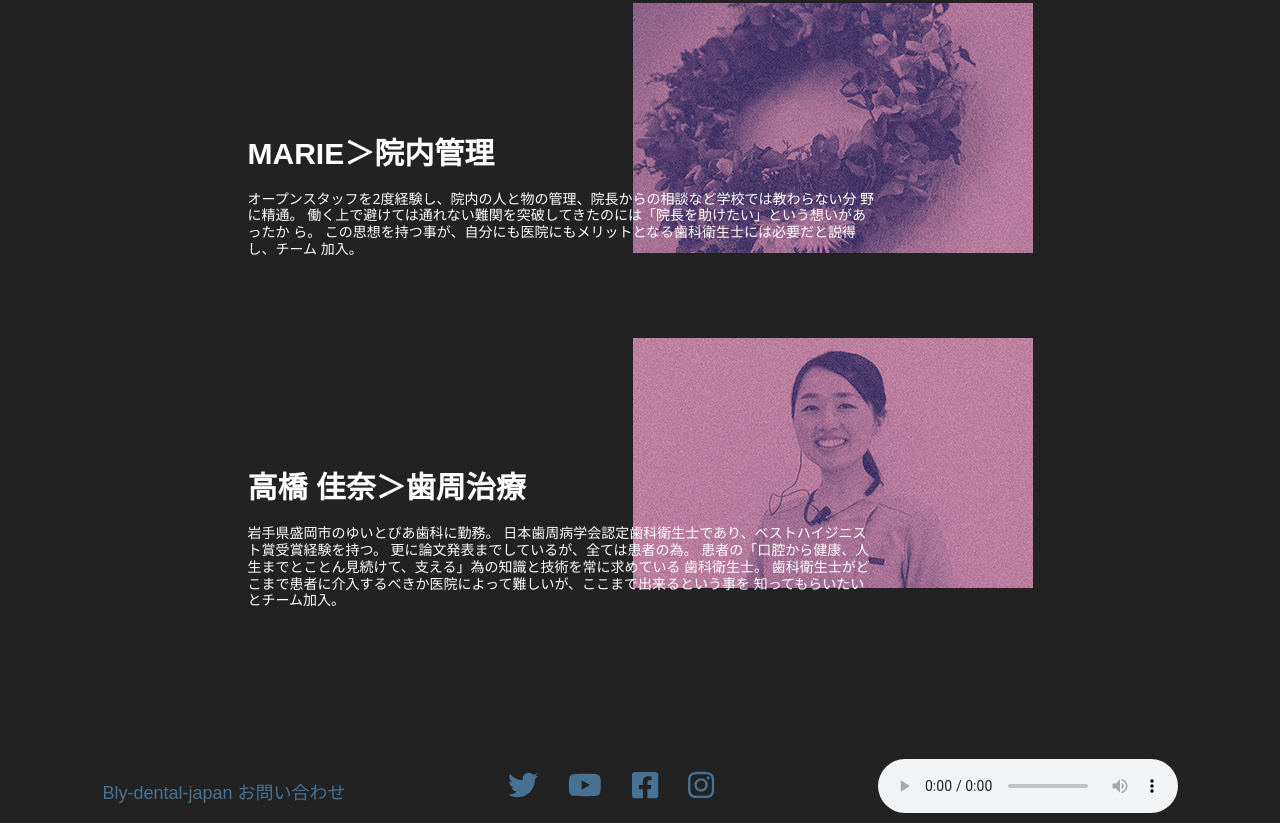
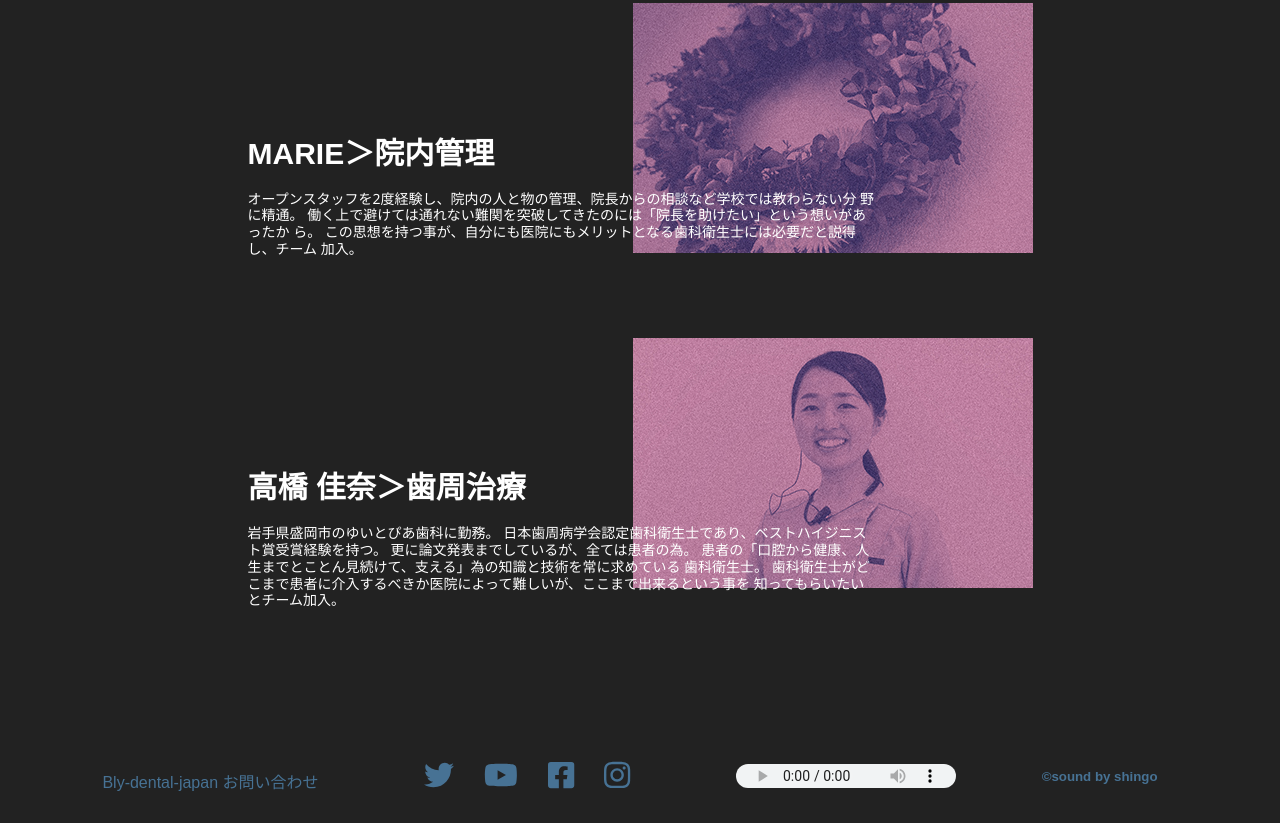
Before and after one commit to bly0099/bly-dental, a Gatsby site: page /about in a window 1280 px wide. Shown: the part 2324-3147 px from the top of the page. Built offline with nearby package versions, Linux system fonts and the light colour scheme; Gatsby itself is replaced by a stand-in of ours.

Commit message:
audio css

```diff
--- a/src/components/footer.js
+++ b/src/components/footer.js
@@ -72,9 +72,14 @@ export default () => {
             </a>
           </li>
         </ul>
-        <audio src="/朝の目覚まし.mp3" controls>
+        <audio
+          src="/朝の目覚まし.mp3"
+          controls
+          style={{ height: "24px", width: "220px" }}
+        >
           <p>音声を再生するには、audioタグをサポートしたブラウザが必要です。</p>
         </audio>
+        <h5>©︎sound by shingo</h5>
       </div>
 
       {/* <div className="back">
--- a/src/components/layout.css
+++ b/src/components/layout.css
@@ -392,6 +392,7 @@ svg {
 .footer .site {
   text-align: center;
 }
+
 .footer .site p {
   margin-top: 10px;
   margin-bottom: 30px;
@@ -399,24 +400,30 @@ svg {
 }
 
 @media (min-width: 768px) {
-  .footer {
-    padding-top: 10px;
-    padding-bottom: 10px;
-  }
-
-  .footer .container {
-    flex-direction: row;
-    justify-content: space-between;
-    align-items: center;
-  }
-
   .footer .site {
     text-align: left;
   }
   .footer .site p {
     margin-top: 10px;
     margin-bottom: 0;
-    font-size: 18px;
+    font-size: 12px;
+  }
+}
+@media (min-width: 1050px) {
+  .footer {
+    padding-top: 10px;
+    padding-bottom: 10px;
+  }
+  .footer h5 {
+    transform: translateX(-20px);
+  }
+  .footer .site p {
+    font-size: 16px;
+  }
+  .footer .container {
+    flex-direction: row;
+    justify-content: space-between;
+    align-items: center;
   }
 }
 /* フッター　背景画像 */
```
